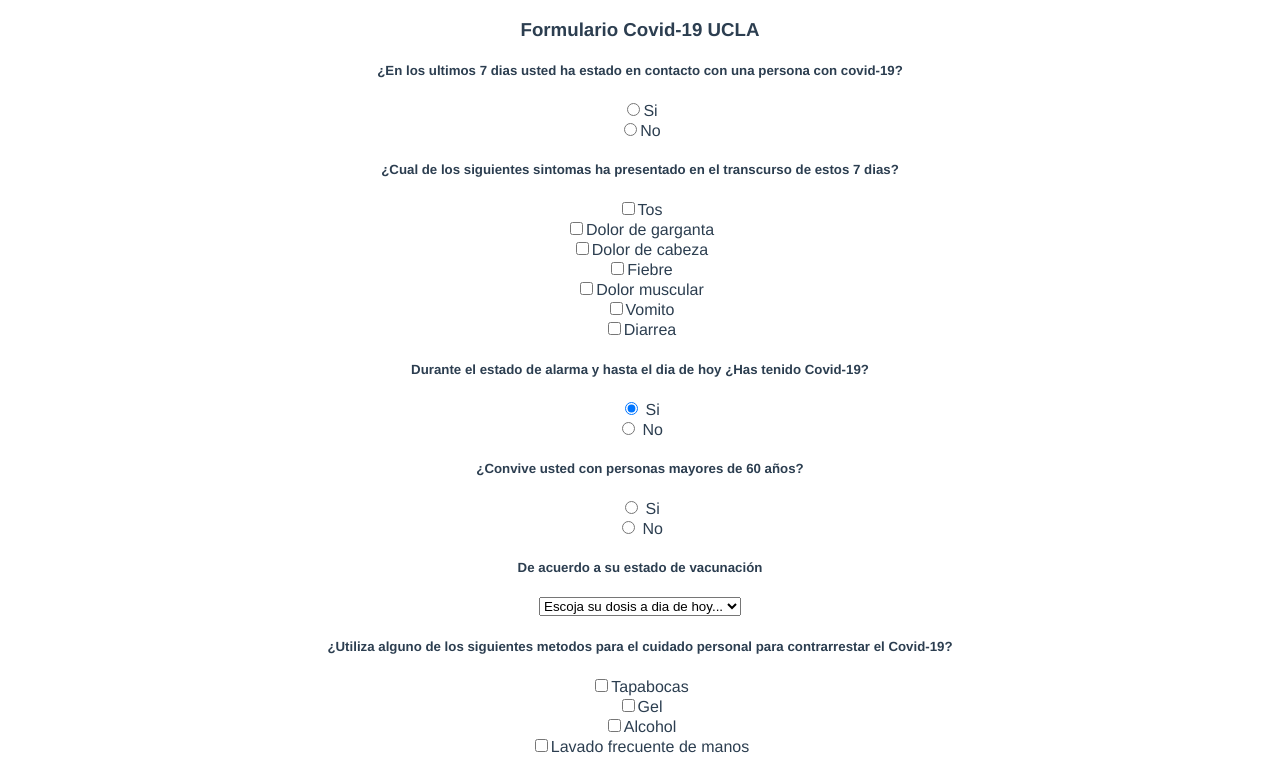
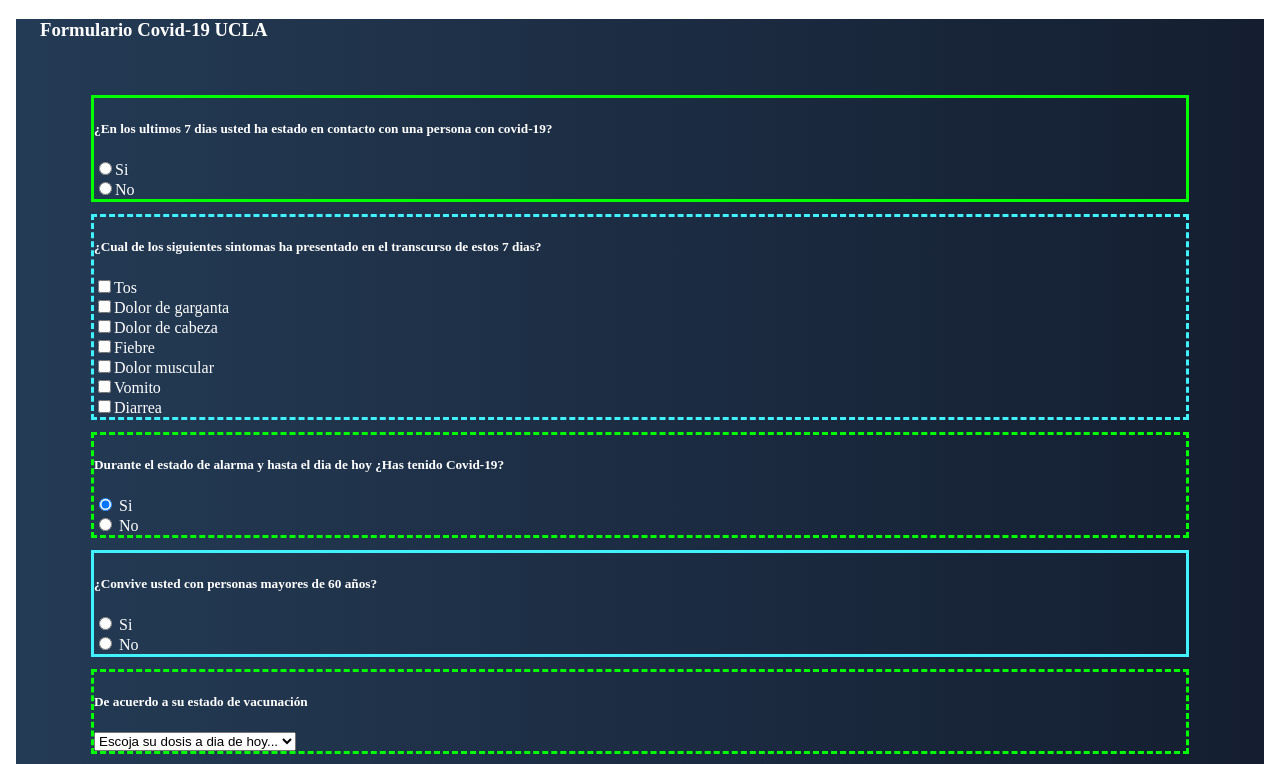
Before and after one commit to sneydermc3007/CovControl, a Vue app in the folder front-end/: page /Menu_one in a window 1280 px wide. Shown: the top 764 px of the page. Built offline with nearby package versions, Linux system fonts and the light colour scheme.

Commit message:
CSS menu 1

```diff
--- a/front-end/src/App.vue
+++ b/front-end/src/App.vue
@@ -5,24 +5,5 @@
 </template>
 
 <style>
-#app {
-  font-family: Avenir, Helvetica, Arial, sans-serif;
-  -webkit-font-smoothing: antialiased;
-  -moz-osx-font-smoothing: grayscale;
-  text-align: center;
-  color: #2c3e50;
-}
 
-nav {
-  padding: 30px;
-}
-
-nav a {
-  font-weight: bold;
-  color: #2c3e50;
-}
-
-nav a.router-link-exact-active {
-  color: #42b983;
-}
 </style>
--- a/front-end/src/components/Formulario.vue
+++ b/front-end/src/components/Formulario.vue
@@ -6,11 +6,11 @@
     </head>
 
     <body>
+      <div class="content">
+
+        <h3>Formulario Covid-19 <strong>UCLA</strong></h3>
 
         <div class="form-container">
-
-        <h3>Formulario Covid-19 UCLA</h3>
-
           <section id="ask-1">
             <h5>¿En los ultimos 7 dias usted ha estado en contacto con una persona con covid-19?</h5>
             <div class="form-check">
@@ -114,6 +114,9 @@
               <label class="form-check-label" for="inlineCheckbox2">Lavado frecuente de manos</label>
             </div>
           </section>
+
+          <button type="submit">Enviar datos</button>
+        </div>
       </div>
     </body>
   </html>
@@ -128,4 +131,58 @@
 
 <style scoped>
 
+* {
+  box-sizing: border-box;
+}
+
+body .content {
+  background: #141E30;  /* fallback for old browsers */
+  background: -webkit-linear-gradient(to right, #243B55, #141E30);  /* Chrome 10-25, Safari 5.1-6 */
+  background: linear-gradient(to right, #243B55, #141E30); /* W3C, IE 10+/ Edge, Firefox 16+, Chrome 26+, Opera 12+, Safari 7+ */
+
+  color: white;
+  padding: 0 1.5em;
+}
+
+.form-container {
+  max-width: 1170px;
+  margin-left: auto;
+  margin-right: auto;
+  padding: 1.5em;
+}
+
+#ask-1 {
+  border: solid #00ff00;
+  margin: 12px;
+}
+
+#ask-2 {
+  border: dashed 3px #40f2fe;
+  margin: 12px;
+}
+
+#ask-3 {
+  border: dashed 3px #00ff00;
+  margin: 12px;
+}
+
+#ask-4 {
+  border: solid #40f2fe;
+  margin: 12px;
+}
+
+#ask-5 {
+  border: dashed 3px #00ff00;
+  margin: 12px;
+}
+
+#ask-6 {
+  border: solid #40f2fe;
+  margin: 12px;
+}
+
+button {
+  width: 90px;
+  margin-left: 45%;
+}
 </style>
```
Also changed, not shown: 1 other file (tests, documents, lock files or other folders). Lines whose indentation alone changed are shown as unchanged.
